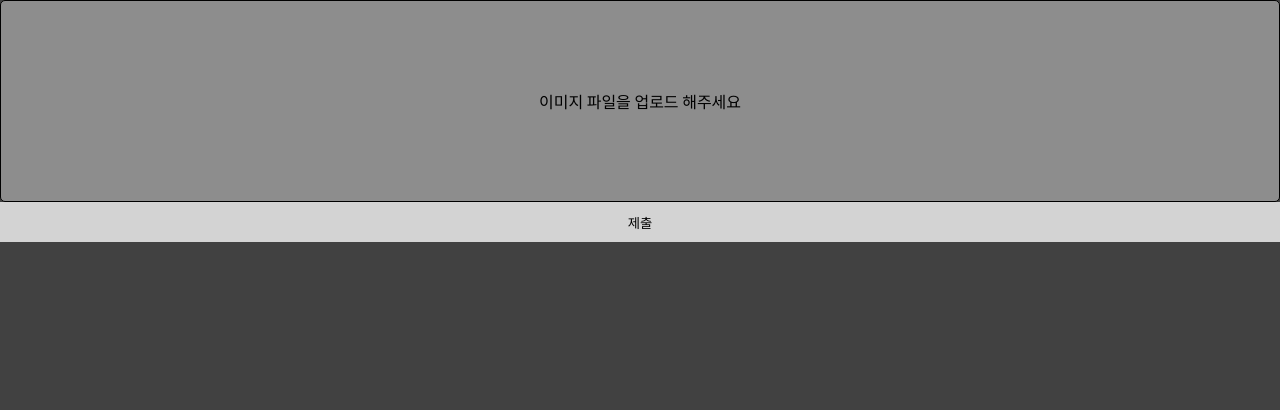
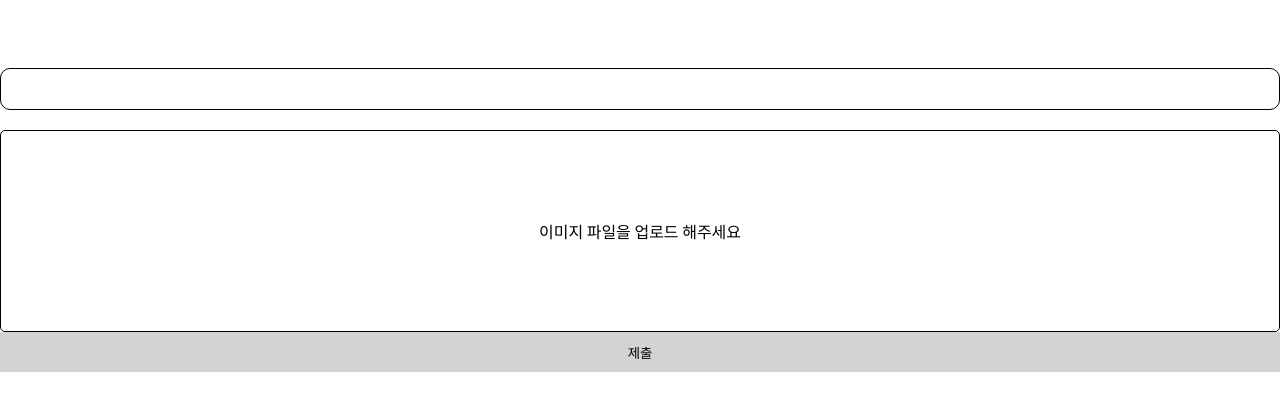
Before and after one commit to ryan-kim-dev/circles, a React (Create React App) app in the folder client/: page / in a window 1280 px wide. Shown: the top 410 px of the page. Built offline with nearby package versions, Linux system fonts and the light colour scheme.

Commit message:
feat: Implement image upload form & progress bar

```diff
--- a/client/package.json
+++ b/client/package.json
@@ -38,5 +38,8 @@
       "last 1 safari version"
     ]
   },
-  "proxy": "http://localhost:5000"
+  "proxy": "http://localhost:5000",
+  "devDependencies": {
+    "eslint-config-airbnb": "^19.0.4"
+  }
 }
--- a/client/src/GlobalStyle.jsx
+++ b/client/src/GlobalStyle.jsx
@@ -5,7 +5,6 @@ const GlobalStyle = createGlobalStyle`
         box-sizing: border-box;
         margin: 0;
         padding: 0;
-        background-color: #414141;
         font-family: 'Noto Sans KR', sans-serif;
     }
 `;
--- /dev/null
+++ b/client/src/components/ProgressBar.jsx
@@ -0,0 +1,29 @@
+import React from 'react';
+import styled from 'styled-components';
+
+const ProgressBar = ({ persent }) => {
+  return (
+    <BarBoundary>
+      <BarInside persent={persent}>{persent}</BarInside>
+    </BarBoundary>
+  );
+};
+
+export default ProgressBar;
+
+const BarBoundary = styled.div`
+  border: 1px solid black;
+  margin-bottom: 20px;
+  height: 40px;
+  border-radius: 10px;
+`;
+
+const BarInside = styled.div`
+  background-color: navy;
+  height: 40px;
+  border-radius: 10px;
+  text-align: center;
+  color: #ffffff;
+  width: ${props => props.persent};
+  transition: 0.3s;
+`;
--- a/client/src/components/Upload.jsx
+++ b/client/src/components/Upload.jsx
@@ -2,16 +2,22 @@ import React, { useState } from 'react';
 import styled from 'styled-components';
 import axios from 'axios';
 import { toast } from 'react-toastify';
+import ProgressBar from './ProgressBar';
 
 const Upload = () => {
+  const defaultFileName = '이미지 파일을 업로드 해주세요';
   const [file, setFile] = useState(null);
-  const [fileName, setFileName] = useState('이미지 파일을 업로드 해주세요');
+  const [imgSrc, setImgSrc] = useState(null);
+  const [fileName, setFileName] = useState(defaultFileName);
+  const [persent, setPersent] = useState('0%');
 
-  const onChange = e => {
+  const imgSelectHandler = e => {
     const imageFile = e.target.files[0];
     setFile(imageFile);
     setFileName(imageFile.name);
-    // console.log(imageFile);
+    const fileReader = new FileReader();
+    fileReader.readAsDataURL(imageFile);
+    fileReader.onload = e => setImgSrc(e.target.result);
   };
   const onSubmit = async e => {
     e.preventDefault();
@@ -22,33 +28,69 @@ const Upload = () => {
     try {
       const res = await axios.post('/upload', formData, {
         headers: { 'Content-Type': 'multipart/form-data' },
+        onUploadProgress: e => {
+          setPersent(`${Math.round((100 * e.loaded) / e.total)}%`);
+        },
       });
-      console.log({ res });
       toast.success('업로드 완료');
+      setTimeout(() => {
+        setPersent('0%');
+        setFileName(defaultFileName);
+        setImgSrc(null);
+      }, 3000);
+      console.log(res);
     } catch (err) {
-      console.error(err);
       toast.error(err.message);
+      setPersent('0%');
+      setFileName(defaultFileName);
+      setImgSrc(null);
     }
   };
 
   return (
-    <Container>
     <Form action="" onSubmit={onSubmit}>
+      <PrevImgBox>
+        <img src={imgSrc} alt="upload-preview" className={imgSrc && 'show'} />
+      </PrevImgBox>
+      <ProgressBar persent={persent} />
       <FileDropper>
         <label htmlFor="image">{fileName}</label>
-          <input id="image" type="file" onChange={onChange} />
+        <input
+          id="image"
+          type="file"
+          accept="image/*"
+          onChange={imgSelectHandler}
+        />
       </FileDropper>
       <SubmitBtn type="submit">제출</SubmitBtn>
     </Form>
-    </Container>
   );
 };
 
 export default Upload;
 
-const Container = styled.div``;
+const Form = styled.form``;
 
-const Form = styled.form``;
+const PrevImgBox = styled.div`
+  width: 100%;
+  height: max-content;
+  display: flex;
+  justify-content: center;
+  align-items: center;
+  padding: 10px;
+
+  img {
+    border-radius: 10px;
+    width: 0%;
+    opacity: 0;
+
+    &.show {
+      opacity: 1;
+      width: 50%;
+      transition: 0.5s;
+    }
+  }
+`;
 
 const FileDropper = styled.div`
   border: 1px solid #000000;
```
Also changed, not shown: 1 other file (tests, documents, lock files or other folders). Lines whose indentation alone changed are shown as unchanged.
